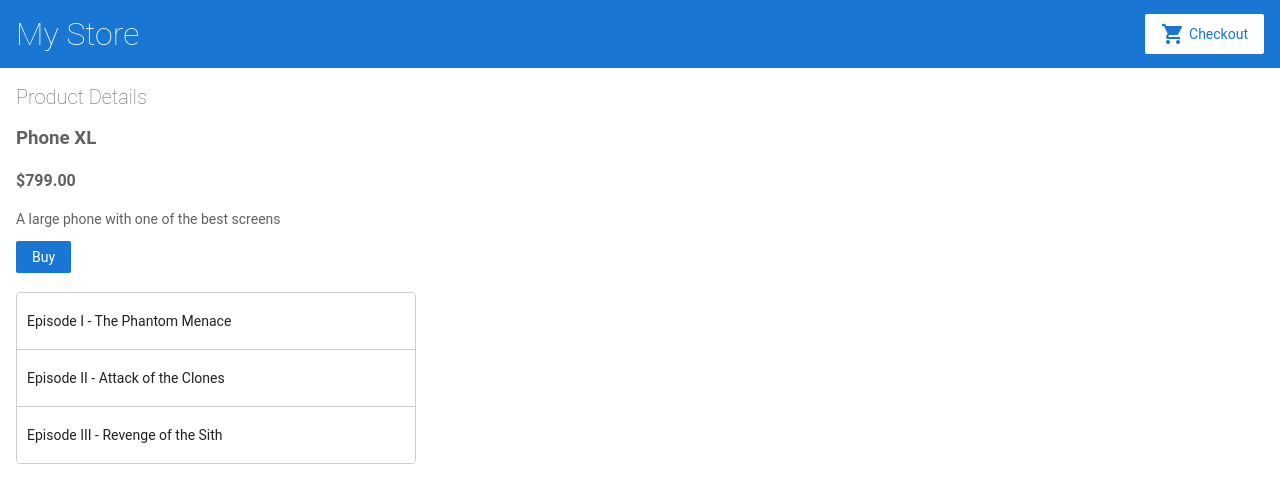
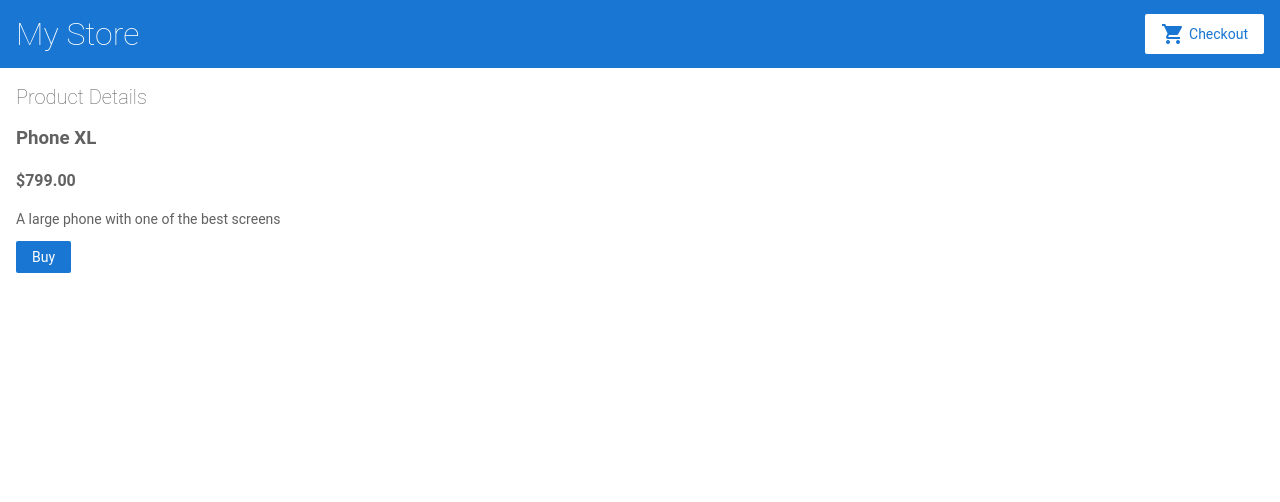
Before and after one commit to gheddie/angular-productlist-example, an Angular app: page /products/0 in a window 1280 px wide. Shown: the top 502 px of the page. Built offline with nearby package versions, Linux system fonts and the light colour scheme.

Commit message:
2 files modified

```diff
--- a/src/app/product-details/product-details.component.html
+++ b/src/app/product-details/product-details.component.html
@@ -6,9 +6,3 @@
   <p>{{ product.description }}</p>
   <button (click)="addToCart(product)">Buy</button>
 </div>
-
-<br>
-
-<div cdkDropList class="example-list" (cdkDropListDropped)="drop($event)">
-  <div class="example-box" *ngFor="let movie of movies" cdkDrag>{{movie}}</div>
-</div>
--- a/src/app/product-details/product-details.component.ts
+++ b/src/app/product-details/product-details.component.ts
@@ -10,12 +10,6 @@
   styleUrls: ["./product-details.component.css"]
 })
 export class ProductDetailsComponent implements OnInit {
-
-  movies = [
-    'Episode I - The Phantom Menace',
-    'Episode II - Attack of the Clones',
-    'Episode III - Revenge of the Sith'
-  ];
 
   product;
 
@@ -36,9 +30,4 @@
     this.cartService.addToCart(product);
     window.alert("Your product has been added to the cart!");
   }
-
-  drop(event: CdkDragDrop<string[]>) {
-    console.log('dropped...');
-    moveItemInArray(this.movies, event.previousIndex, event.currentIndex);
-  }
 }
```
